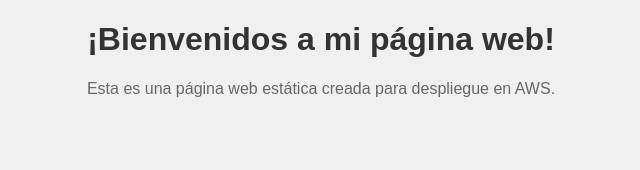
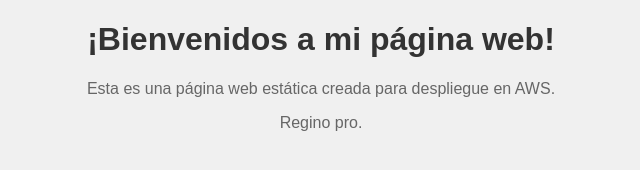
Before and after one commit to gaspargonzalez06/RepoWebTopicos2, a website: page index.html in a window 1280 px wide. Shown: the full height of the page, 319-959 px from the left. Drawn offline with Linux system fonts and the light colour scheme; files that its build step writes are made by us from their sources; files whose address does not match are found by name.

Commit message:
Update index.html
cambios prueba

```diff
--- a/index.html
+++ b/index.html
@@ -9,6 +9,7 @@
 <body>
     <h1>¡Bienvenidos a mi página web!</h1>
     <p>Esta es una página web estática creada para despliegue en AWS.</p>
+     <p>Regino pro.</p>
     <script src="js/main.js"></script>
 </body>
 </html>
```
